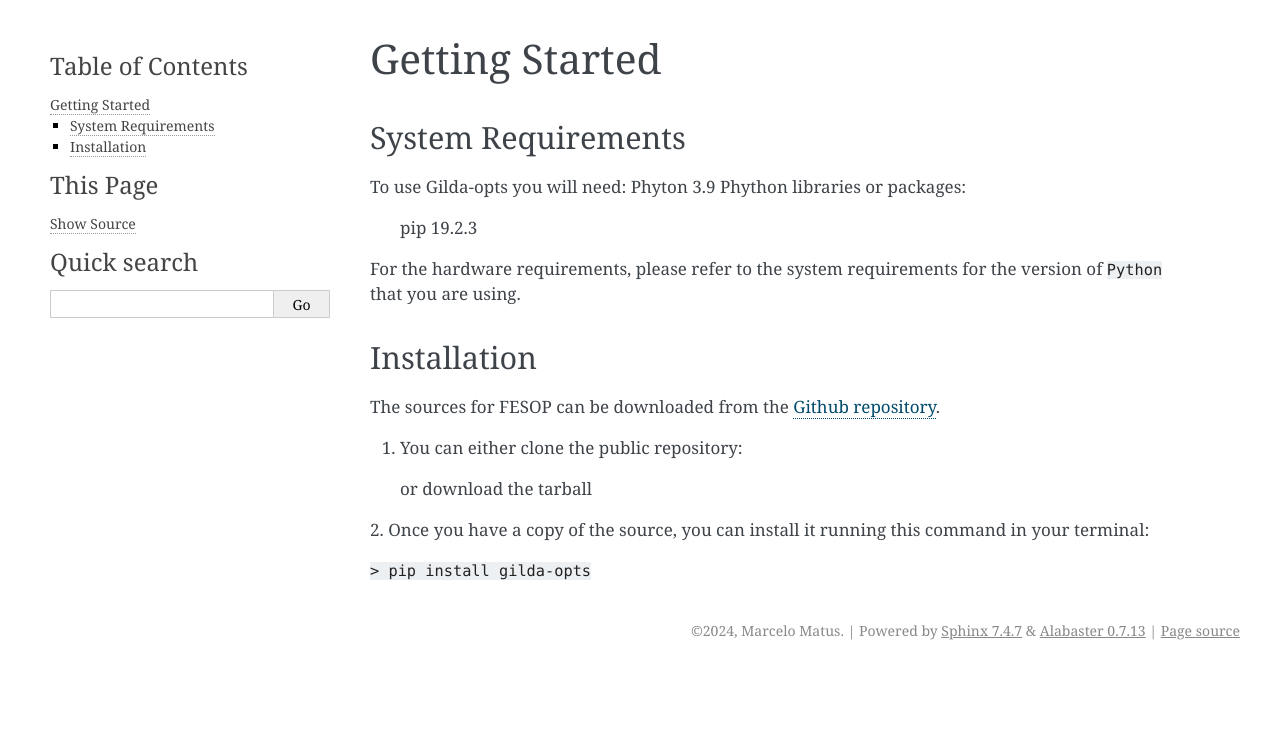
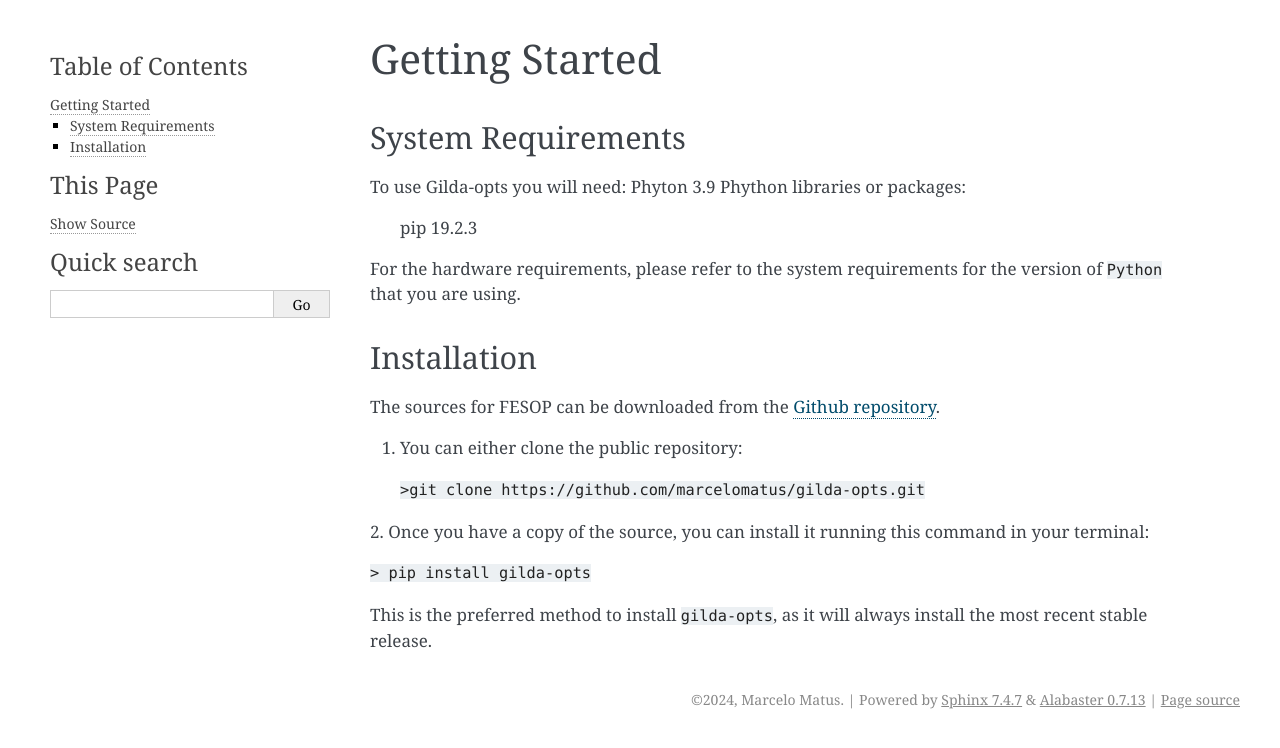
Before and after one commit to marcelomatus/gilda-opts, a Sphinx documentation site: the page built from docs/GettingStarted.rst, in a window 1280 px wide. Shown: the top 748 px of the page. Built offline with Sphinx 7.4.7, drawn with Linux system fonts in a browser that asks for light colours; pages that are not in the unit, such as notebooks, are missing from menus.

Commit message:
Update GettingStarted.rst

```diff
--- a/docs/GettingStarted.rst
+++ b/docs/GettingStarted.rst
@@ -19,11 +19,13 @@ The sources for FESOP can be downloaded from the `Github repository`_.
 
 1. You can either clone the public repository:
 
-   or download the tarball
+   ``>git clone https://github.com/marcelomatus/gilda-opts.git``
 
 2. Once you have a copy of the source, you can install it running this command in your
 terminal:
 
 ``> pip install gilda-opts``
 
+This is the preferred method to install ``gilda-opts``, as it will always install the most recent stable release.
+
 .. _Github repository: https://github.com/marcelomatus/gilda-opts
```
